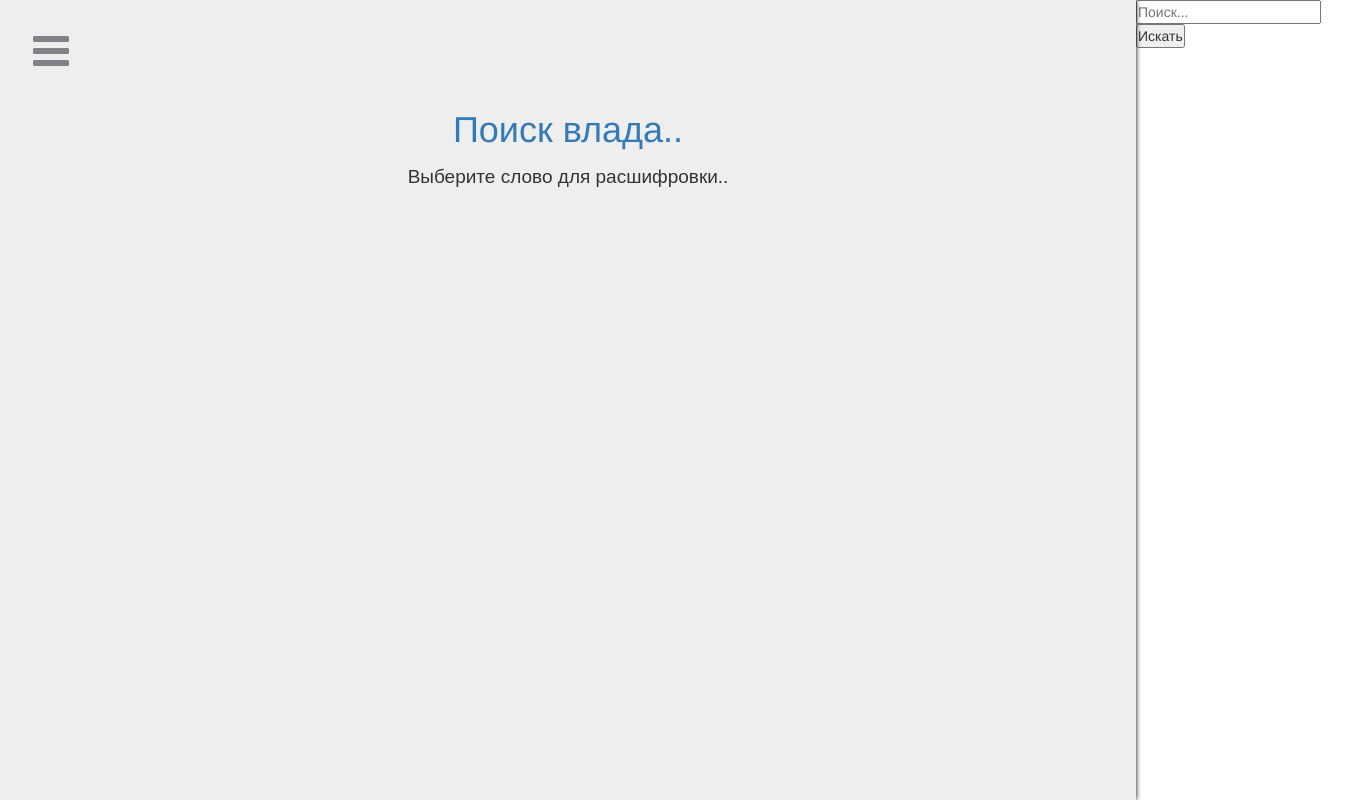
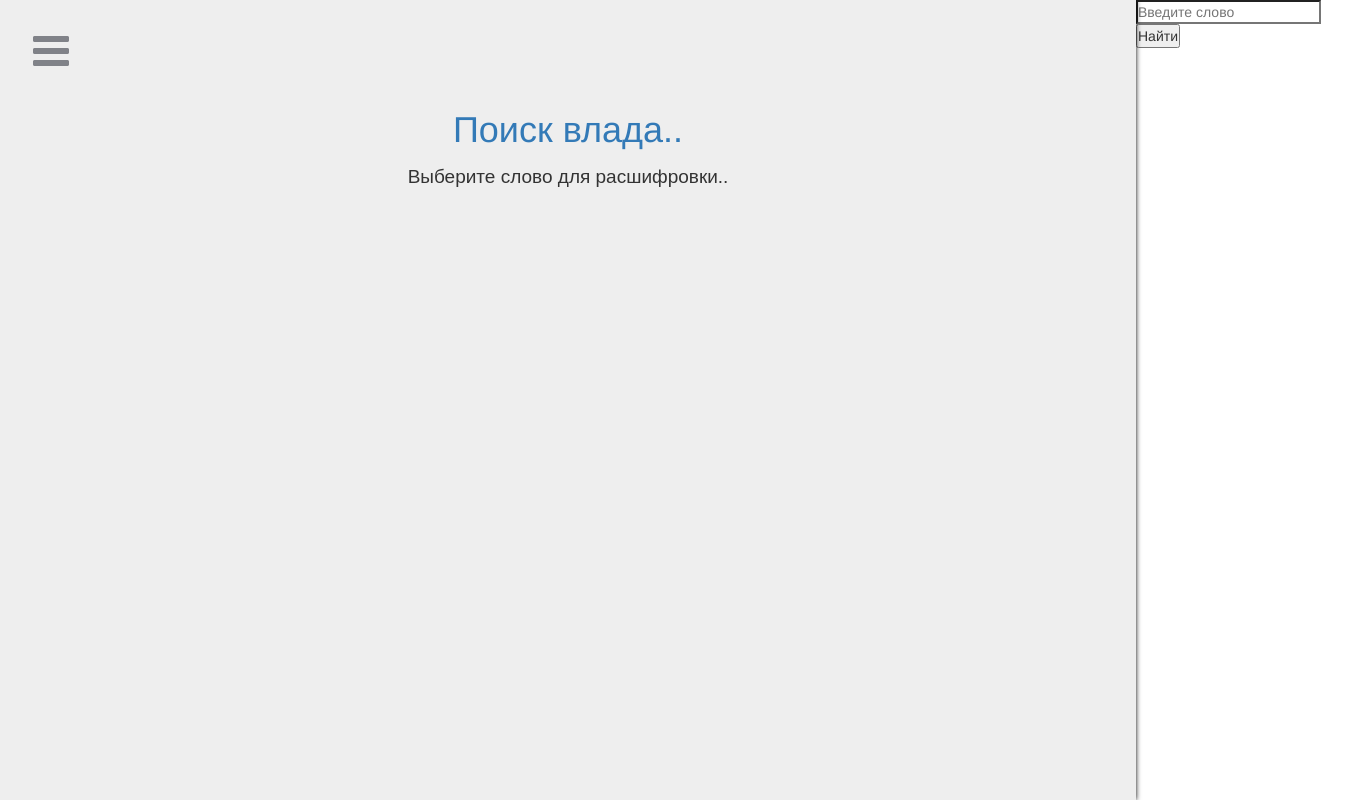
Before and after one commit to 1lufs/Dict, a Django app: page / in a window 1360 px wide. Run offline with Django 4.2, Linux system fonts and the light colour scheme; data that the repository does not hold is empty; some libraries are stand-ins or nearby versions.

Commit message:
Update blog.html

```diff
--- a/blog/templates/blog/blog.html
+++ b/blog/templates/blog/blog.html
@@ -40,10 +40,13 @@
     </div>
 
     <div class="search_block">
-        <!-- templates/search_form.html -->
-        <form action="{% url 'search' %}" method="get">
-                <input type="text" name="q" placeholder="Поиск..." value="{{ query }}">
-                <button type="submit">Искать</button>
+        <form>
+
+                <input type="search" name="text" class="search" placeholder="Введите слово">
+                <input type="submit" name="submit" class="submit" value="Найти">
+
+
+
         </form>
     </div>
 
```
